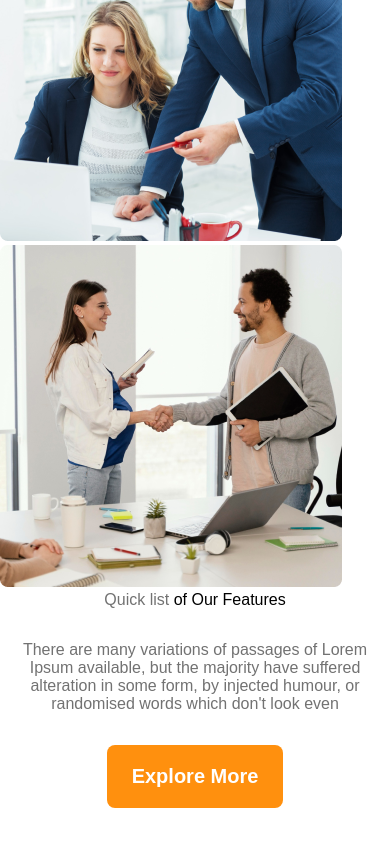
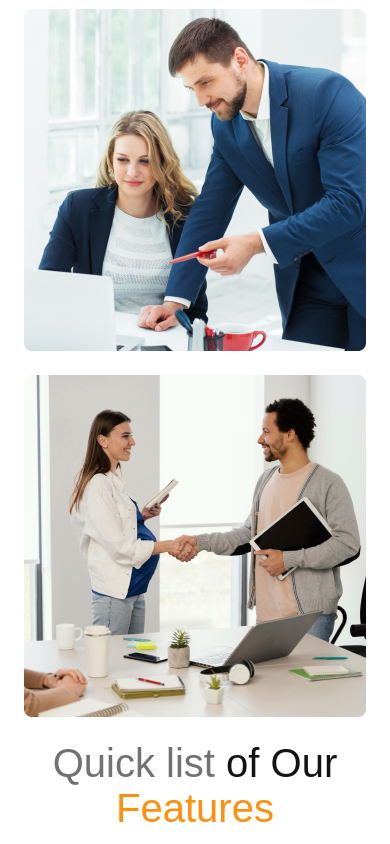
Before and after one commit to JiJetu/g3-architects, a plain HTML site: page index.html in a window 390 px wide. Shown: the part 1731-2575 px from the top of the page. Before the commit the page ends 2539 px from the top, so only its background shows below. Drawn offline with Linux system fonts and the light colour scheme.

Commit message:
quick list section done with responsive style

```diff
--- a/css/style.css
+++ b/css/style.css
@@ -90,6 +90,48 @@ header {
 }
 
 /* main section style */
+main {
+    max-width: 1440px;
+    margin: 70px auto;
+}
+
+/* quick list section style */
+.quick-list-section {
+    display: flex;
+    align-items: center;
+    gap: 1.5rem;
+}
+
+
+.img-container {
+    display: grid;
+    grid-template-columns: repeat(2, 1fr);
+    gap: 24px;
+}
+
+.img-container img {
+    width: 342px;
+    height: 342px;
+}
+
+.team-container {
+    padding-left: 70px;
+    padding-right: 70px;
+}
+
+.team-title {
+    font-size: 2.5rem;
+    font-weight: 500;
+
+}
+
+.of-our {
+    color: #131313;
+}
+
+.features {
+    color: #FF900E;
+}
 
 
 
```
